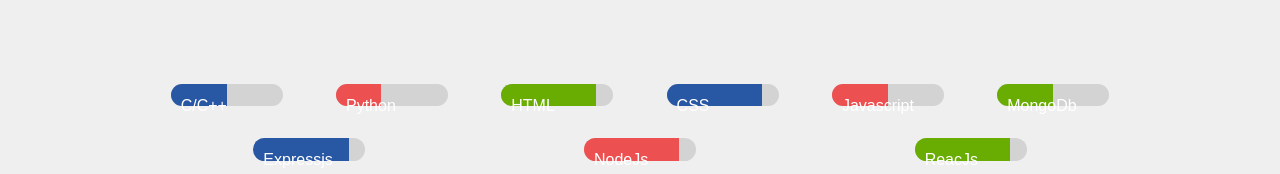
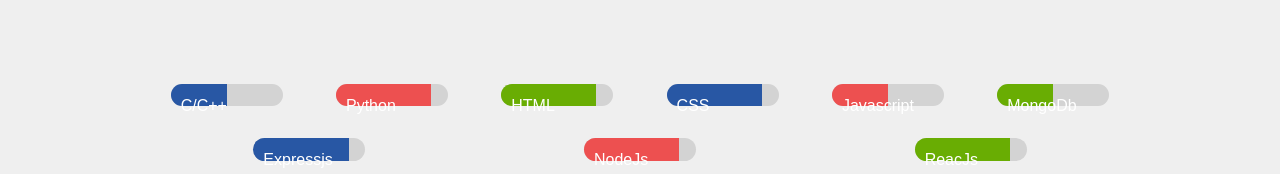
Before and after one commit to cse-rahul/Portfolio, a plain HTML site: page index.html in a window 1280 px wide. Shown: the part 1046-1220 px from the top of the page. Drawn offline with Linux system fonts and the light colour scheme; some icons are missing.

Commit message:
Update index.html

```diff
--- a/index.html
+++ b/index.html
@@ -115,7 +115,7 @@
                         </div>
 
                         <div class="skill-progress">
-                           <div class="forty-percent mb-red">
+                           <div class="eighty-five-percent mb-red">
                               <div class="skill-name">
                                  <span>Python</span>
                               </div>
```
